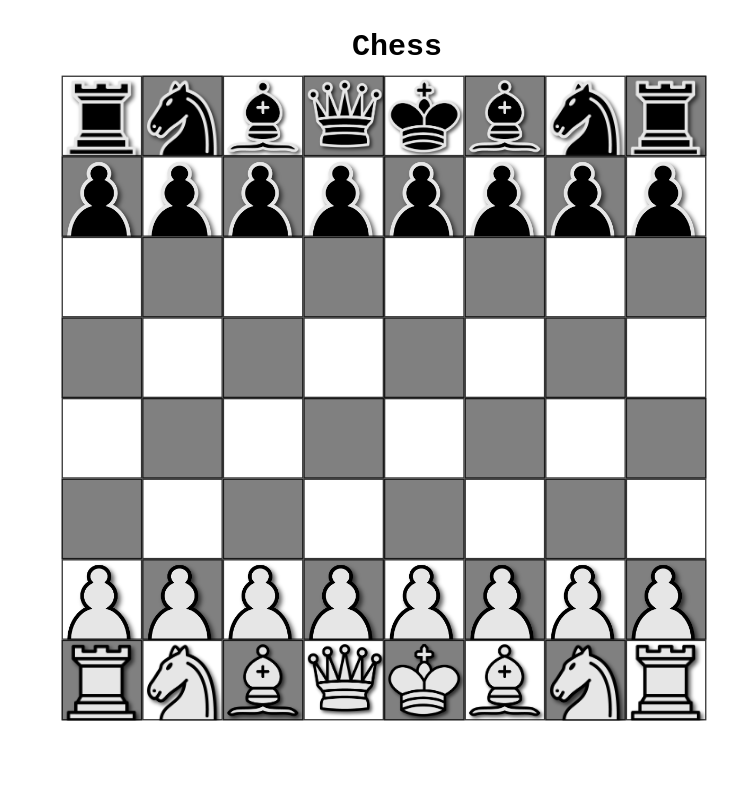
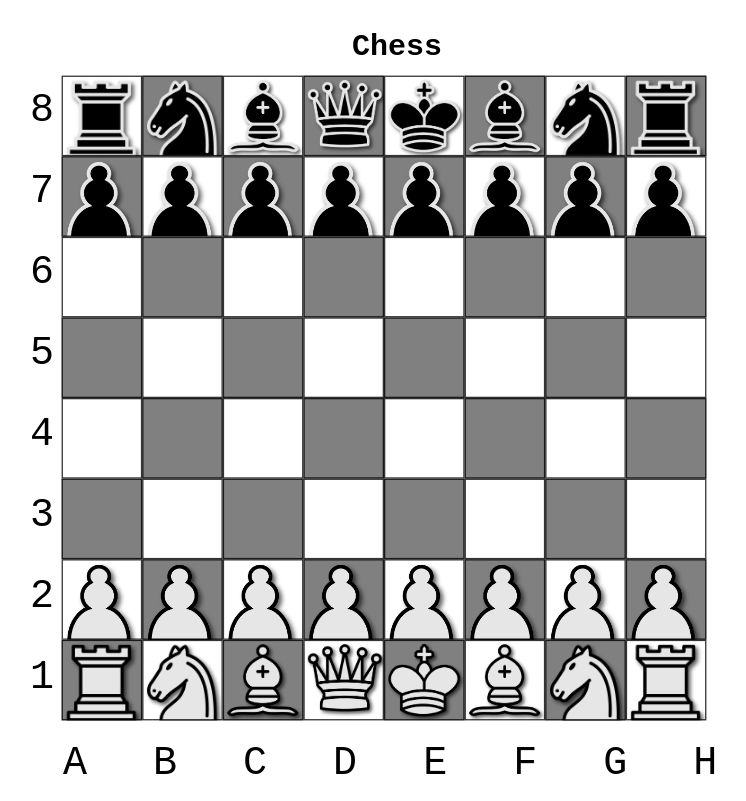
Before and after one commit to banaboi/Chess, a plain HTML site: page index.html in a window 1280 px wide. Shown: the whole page, without its empty margins (118-864 px from the left). Drawn offline with Linux system fonts and the light colour scheme.

Commit message:
Added rows and cols

```diff
--- a/app.js
+++ b/app.js
@@ -62,6 +62,13 @@ class Game {
 
         }
 
+        // Check for stalemate
+        if (this.whiteToMove && this.isStalemate("w")) {
+            this.announceStalemate();
+        } else if (this.blackToMove && this.isStalemate("b")) {
+            this.announceStalemate();
+        }
+
 
     }
 
@@ -80,6 +87,24 @@ class Game {
         }
 
         return this.legalMoves;
+    }
+    // Checks if there is stalemate in the current position
+    isStalemate(color) {
+        for (let i = 0; i < HEIGHT; i++) {
+            for (let j = 0; j < WIDTH; j++) {
+                // If the piece is the same color, generate all possible moves
+                if (!isEmpty(this.state[i][j]) && this.state[i][j].substring(1) === color) {
+                    showValidMoves(grid[i][j], i, j);
+                    if (boardHasMoves()) {
+                        reset();
+                        return false;
+                    }
+                    reset();
+                }
+            }
+        }
+
+        return true;
     }
 
     announceCheckmate(color) {
@@ -689,7 +714,7 @@ function kingChecks(color, i,j) {
     let attackingPiece = (color === "w") ? "kb" : "kw";
     for (let iCurr = i - 1; iCurr < i + 2; iCurr++) {
         for (let jCurr = j - 1; jCurr < j + 2; jCurr++) {
-            if (iCurr != i && jCurr != j) {
+            if (iCurr < HEIGHT && jCurr < WIDTH && iCurr >= 0 && jCurr >= 0 && iCurr != i && jCurr != j) {
                 if (game.state[iCurr][jCurr] === attackingPiece) return true;
             }
 
--- a/index.html
+++ b/index.html
@@ -13,6 +13,27 @@
         <div class="board">
 
         </div>
+        <div class = "rows">
+            <div class = "row"> 8 </div>
+            <div class = "row"> 7 </div>
+            <div class = "row"> 6 </div>
+            <div class = "row"> 5 </div>
+            <div class = "row"> 4 </div>
+            <div class = "row"> 3 </div>
+            <div class = "row"> 2 </div>
+            <div class = "row"> 1 </div>
+        </div>
+
+        <div class="cols">
+            <div class="col"> A </div>
+            <div class="col"> B </div>
+            <div class="col"> C </div>
+            <div class="col"> D </div>
+            <div class="col"> E </div>
+            <div class="col"> F </div>
+            <div class="col"> G </div>
+            <div class="col"> H </div>
+        </div>
 
     </body>
     <script src = "/Chess/app.js" charset="utf-8"></script>
--- a/styles.css
+++ b/styles.css
@@ -32,6 +32,35 @@
     display: grid;
     grid-template-columns: auto auto auto auto auto auto auto auto;
     transform: scale(1.3, 1.3);
+  }
+
+  .cols {
+    position: absolute;
+    top: 720px;
+    font-size: 40px;
+    left: -240px;
+    font-family: monospace;
+  }
+
+  .col {
+    display: inline-block;
+    padding: 21px;
+    padding-bottom: 15px;
+  }
+
+  .rows {
+    display: grid;
+    position: absolute;
+    left: -270px;
+    top: 70px;
+    font-size: 40px;
+    font-family: monospace;
+
+  }
+
+  .row {
+    padding: 18px;
+
   }
 
   .dark-square {
```
